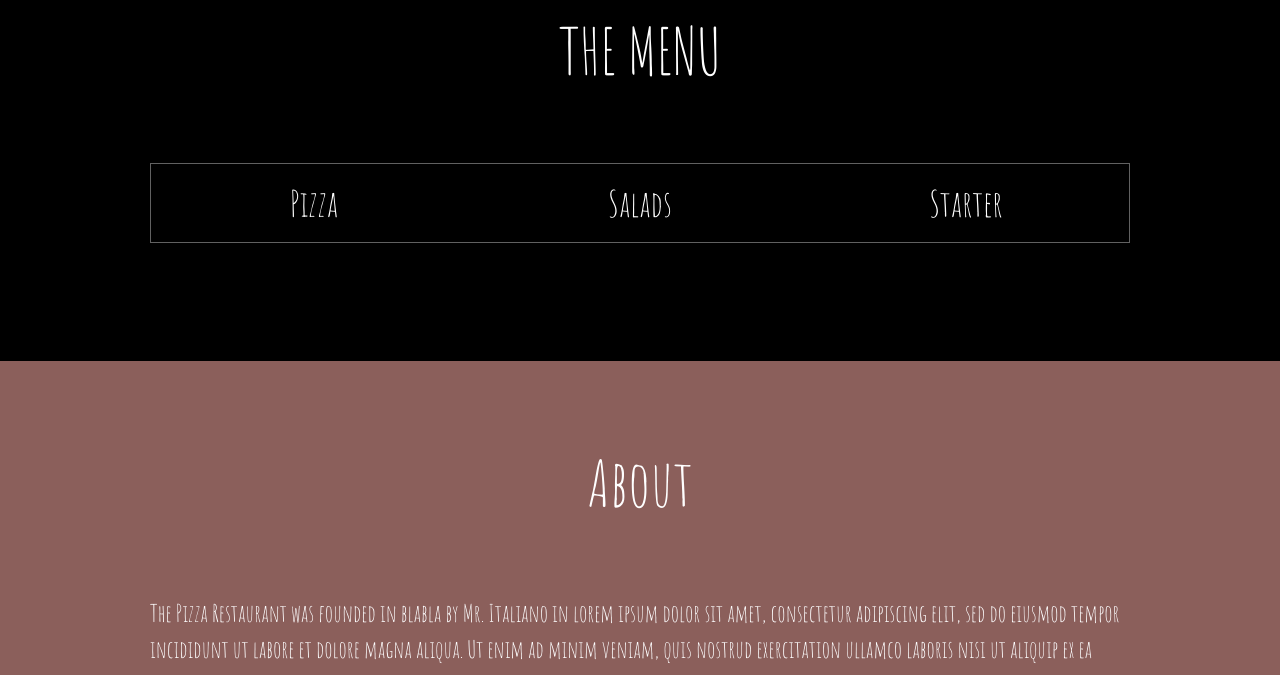
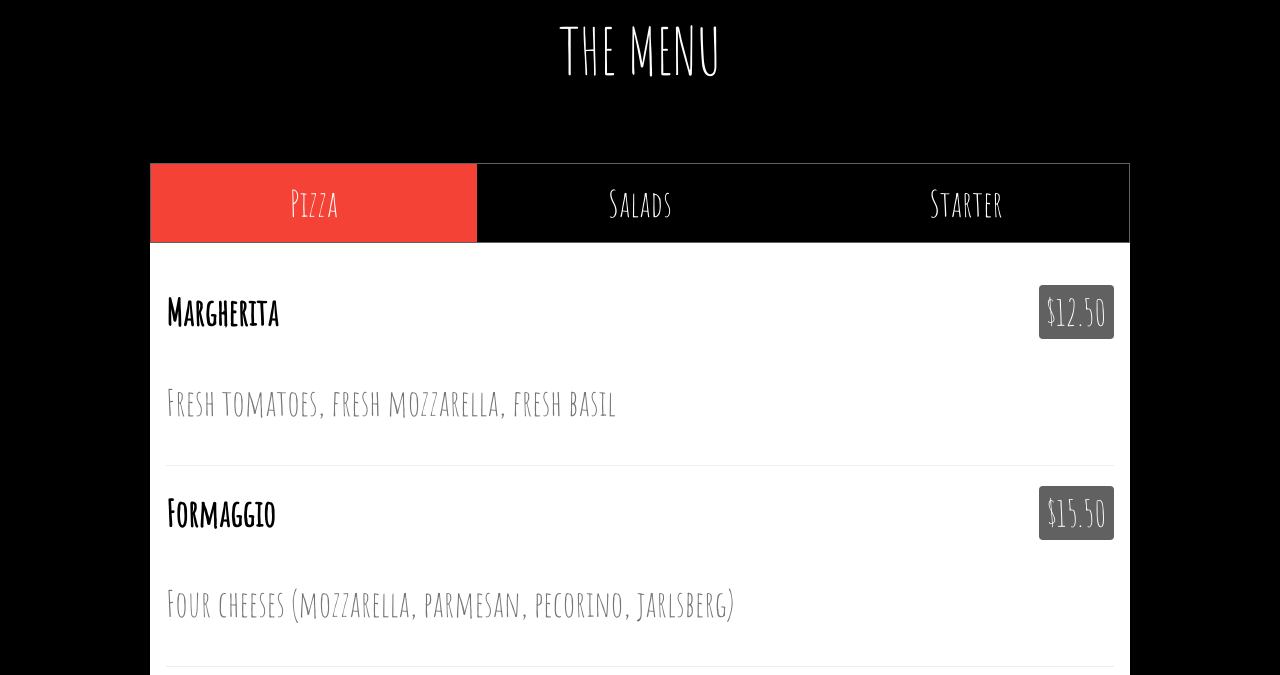
Before and after one commit to net312/TypeScript-PR1-Zazgarskiy-PD-43, a plain HTML site: page pr2/index.html in a window 1280 px wide. Shown: the part 791-1466 px from the top of the page. Drawn offline with nearby package versions, Linux system fonts and the light colour scheme.

Commit message:
ts integration

```diff
--- a/pr2/index.html
+++ b/pr2/index.html
@@ -173,5 +173,7 @@
     <p>Powered by <a href="https://www.w3schools.com/w3css/default.asp" title="W3.CSS" target="_blank" class="w3-hover-text-green">w3.css</a></p>
 </footer>
 
+<script src="main.js"></script>
+
 </body>
 </html>
--- /dev/null
+++ b/pr2/main.js
@@ -0,0 +1,14 @@
+function openMenu(evt, menuName) {
+    var i;
+    var x = document.getElementsByClassName("menu");
+    for (i = 0; i < x.length; i++) {
+        x[i].style.display = "none";
+    }
+    var tablinks = document.getElementsByClassName("tablink");
+    for (i = 0; i < tablinks.length; i++) {
+        tablinks[i].className = tablinks[i].className.replace(" w3-red", "");
+    }
+    document.getElementById(menuName).style.display = "block";
+    evt.currentTarget.firstElementChild.className += " w3-red";
+}
+document.getElementById("myLink").click();
```
Also changed, not shown: pr2/src/main.ts (renamed from pr2/main.ts).
